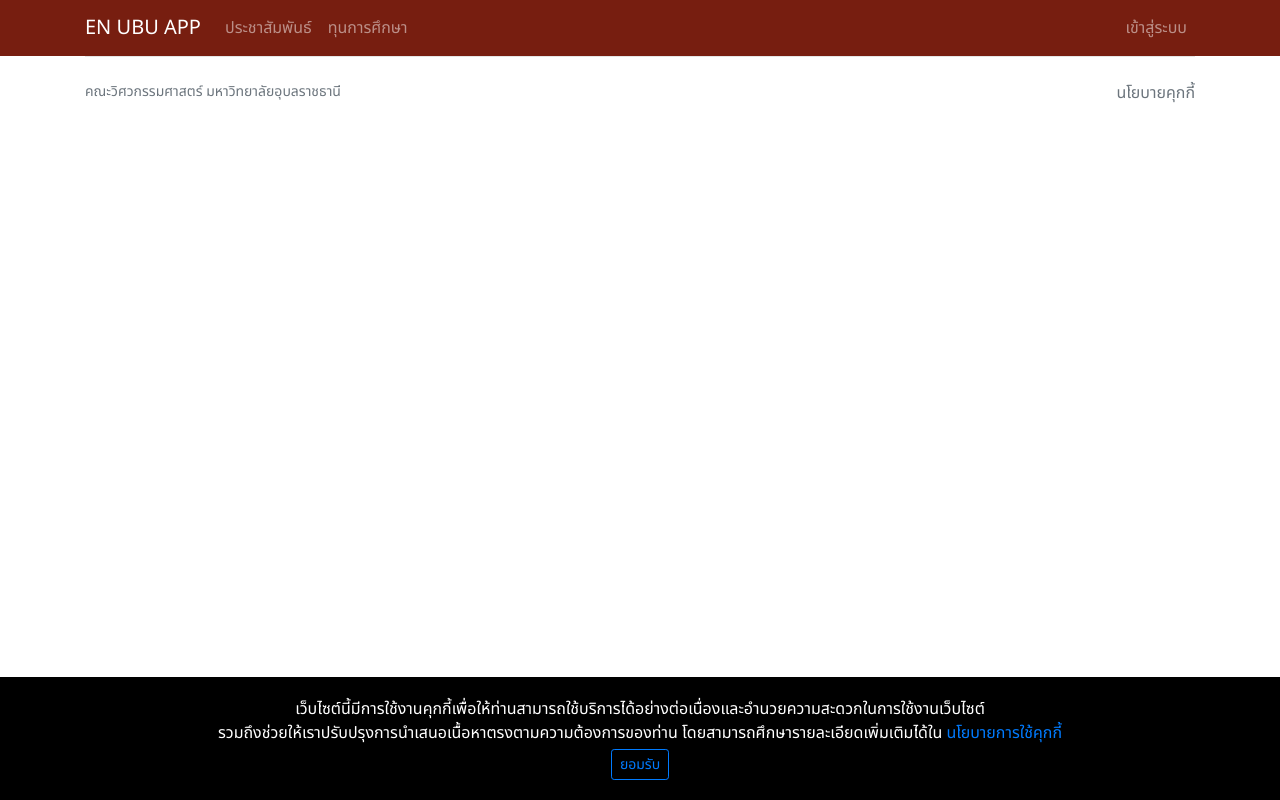
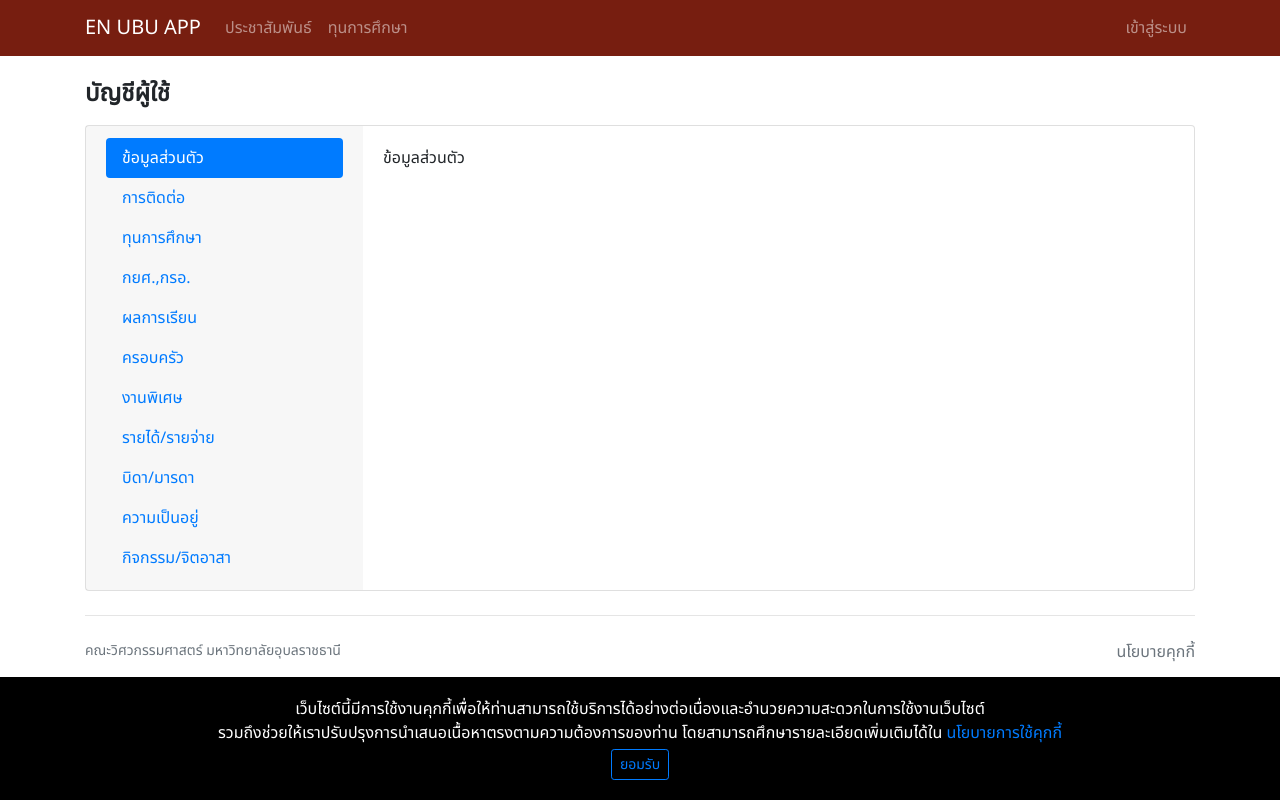
Before and after one commit to soft-bear/en-app-fe, a Nuxt app: page /profile in a window 1280 px wide. Built offline with nearby package versions, Linux system fonts and the light colour scheme; no server answers; a web font is replaced by a local one.

Commit message:
add: tab to set student personal profile

```diff
--- a/components/layouts/Navbar.vue
+++ b/components/layouts/Navbar.vue
@@ -11,6 +11,7 @@
 				<b-navbar-nav class="ml-auto">
           <b-nav-item-dropdown :text="$auth.user.data.name" v-if="loggedIn">
             <nuxt-link class="dropdown-item" to="/account">บัญชีผู้ใช้</nuxt-link>
+            <nuxt-link class="dropdown-item" to="/profile">ข้อมูลส่วนตัว</nuxt-link>
             <nuxt-link class="dropdown-item" to="/follow">ติดตามผล</nuxt-link>
             <b-dropdown-divider></b-dropdown-divider>
             <a class="dropdown-item" style="cursor: pointer;" @click="handleLogOut">ออกจากระบบ</a>
--- /dev/null
+++ b/pages/profile.vue
@@ -0,0 +1,40 @@
+<template>
+    <div class="container">
+        <div class="row my-4">
+            <div class="col">
+                <div class="row">
+                    <div class="col">
+                        <h4><strong>บัญชีผู้ใช้</strong></h4>
+                    </div>
+                </div>
+                <div class="row mt-2">
+                    <div class="col">
+                        <b-card no-body>
+                            <b-tabs pills card vertical nav-wrapper-class="w-25">
+                                <b-tab title="ข้อมูลส่วนตัว" active><b-card-text>ข้อมูลส่วนตัว</b-card-text></b-tab>
+                                <b-tab title="การติดต่อ"><b-card-text>การติดต่อ</b-card-text></b-tab>
+                                <b-tab title="ทุนการศึกษา"><b-card-text>ทุนการศึกษา</b-card-text></b-tab>
+                                <b-tab title="กยศ.,กรอ."><b-card-text>กยศ.,กรอ.</b-card-text></b-tab>
+                                <b-tab title="ผลการเรียน"><b-card-text>ผลการเรียน</b-card-text></b-tab>
+                                <b-tab title="ครอบครัว"><b-card-text>ครอบครัว</b-card-text></b-tab>
+                                <b-tab title="งานพิเศษ"><b-card-text>งานพิเศษ</b-card-text></b-tab>
+                                <b-tab title="รายได้/รายจ่าย"><b-card-text>รายได้/รายจ่าย</b-card-text></b-tab>
+                                <b-tab title="บิดา/มารดา"><b-card-text>บิดา/มารดา</b-card-text></b-tab>
+                                <b-tab title="ความเป็นอยู่"><b-card-text>ความเป็นอยู่</b-card-text></b-tab>
+                                <b-tab title="กิจกรรม/จิตอาสา"><b-card-text>กิจกรรม/จิตอาสา</b-card-text></b-tab>
+                            </b-tabs>
+                        </b-card>
+                    </div>
+                </div>
+            </div>
+        </div>
+    </div>
+</template>
+
+<script>
+export default {
+    data() {
+        return {}
+    }
+}
+</script>
```
Also changed, not shown: 2 other files (tests, documents, lock files or other folders).
